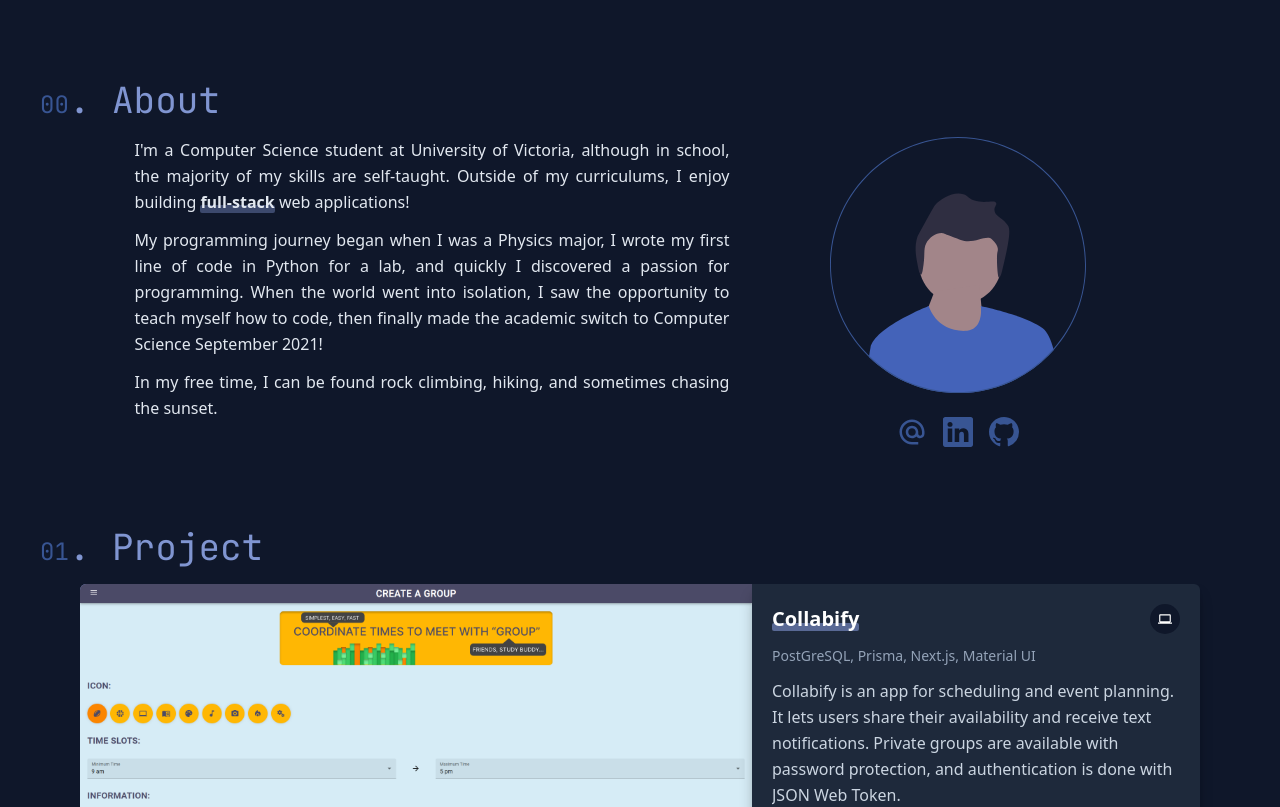
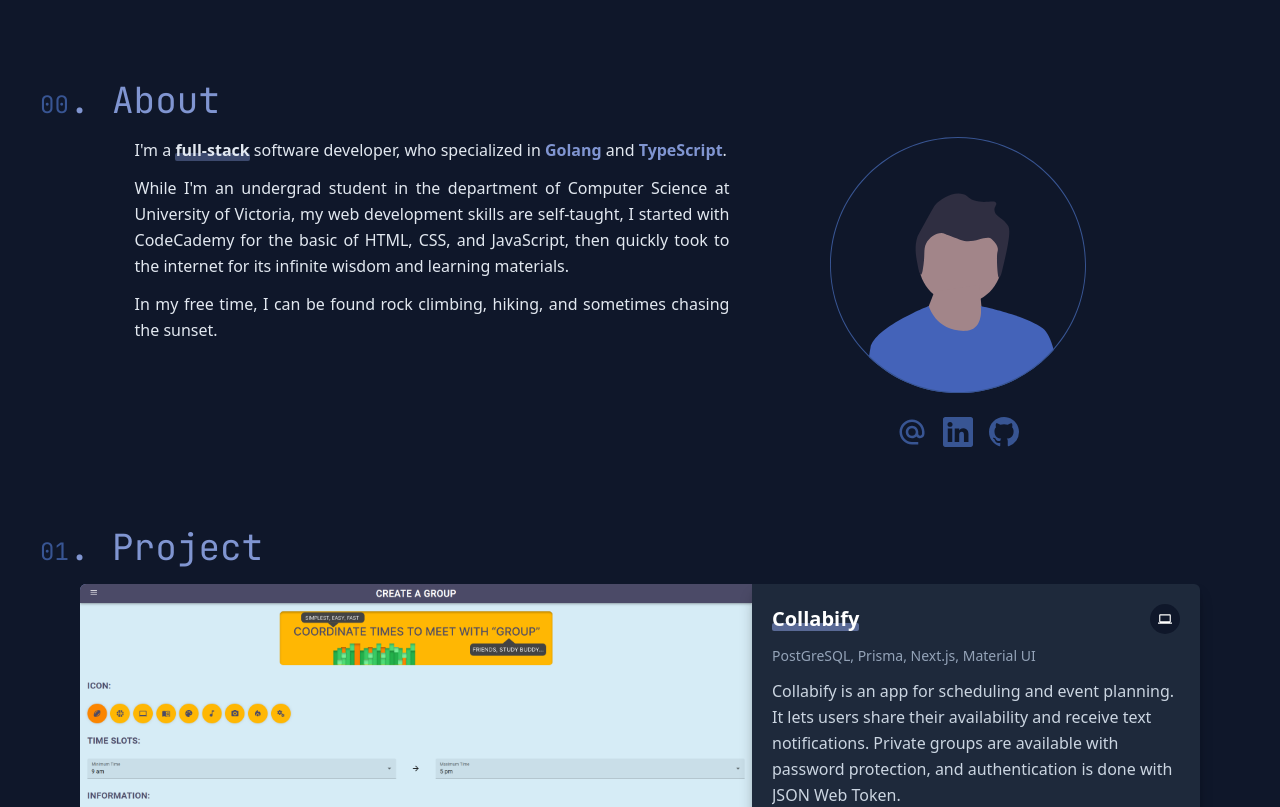
Before and after one commit to hn275/portfolio, a React (Vite) app: page / in a window 1280 px wide. Shown: the part 840-1647 px from the top of the page. Built offline with nearby package versions, Linux system fonts and the light colour scheme.

Commit message:
style: update about section content

```diff
--- a/src/App.tsx
+++ b/src/App.tsx
@@ -114,7 +114,7 @@ function App() {
         </Section>
 
         {/* EDUCATIONS */}
-        <Section id="educations" _title="Educations" _count="02"></Section>
+        <Section id="work" _title="Work" _count="02"></Section>
 
         <section
           id="footer"
--- a/src/components/Project/GoVikes.tsx
+++ /dev/null
@@ -1,18 +0,0 @@
-export function GoVikes() {
-  return (
-    <>
-      <p>
-        After figuring out how to get data from University of Victoria for&nbsp;
-        <a href="#spf" className="italic hover:underline">
-          Study Space Finder
-        </a>
-        , I wanted to fully expose the API (with permission, of course!), and to
-        benefit from the performance the Go programming language has to offer.
-      </p>
-      <p>
-        This project is in development, and it will likely remain in development
-        for a long time, as there is just so much I can do.
-      </p>
-    </>
-  );
-}
--- a/src/components/Project/GradeTracker.tsx
+++ /dev/null
@@ -1,11 +0,0 @@
-export function GradeTracker() {
-  return (
-    <>
-      <p>
-        Grade Tracker is an app for students to log and track their grades. It
-        calculates the total grade of each entry and its weight, helping
-        students stay organized and achieve their academic goals.
-      </p>
-    </>
-  );
-}
--- a/src/components/Project/StudySpaceFinder.tsx
+++ /dev/null
@@ -1,26 +0,0 @@
-export function StudySpaceFinder() {
-  return (
-    <>
-      <p>
-        Study Space Finder is an app that helps students find available study
-        spaces on campus (University of Victoria.) It allows students to search
-        for spaces by location and time of day, and view detailed schedules of
-        each room/building.
-      </p>
-      <p>
-        The majority of my code is pushed into the backend, and the backend
-        contains only my code. I&apos;ve put in a lot of the work to reverse
-        engineer the&nbsp;
-        <a
-          href="https://github.com/hn275/StudySpaceFinder/blob/main/db/get_data.py"
-          target="_blank"
-          className="italic hover:underline"
-        >
-          requests
-        </a>
-        &nbsp;a student has to make to register for courses, as it was
-        impossible for me to access the university's database directly.
-      </p>
-    </>
-  );
-}
--- a/src/components/Project/index.ts
+++ /dev/null
@@ -1,3 +0,0 @@
-export * from "./GoVikes";
-export * from "./StudySpaceFinder";
-export * from "./GradeTracker";
--- a/src/features/About/About.tsx
+++ b/src/features/About/About.tsx
@@ -28,22 +28,22 @@ export function About() {
         className="flex flex-col gap-3 max-w-[65ch] text-justify"
       >
         <p>
-          I&apos;m a Computer Science student at University of Victoria,
-          although in school, the majority of my skills are self-taught. Outside
-          of my curriculums, I enjoy building&nbsp;
+          I&apos;m a&nbsp;
           <span className="font-semibold relative">
             <span className="underline-accent -z-10" />
             full-stack
           </span>
-          &nbsp;web applications!
+          &nbsp;software developer, who specialized in&nbsp;
+          <span className="font-semibold text-brand-50">Golang</span> and&nbsp;
+          <span className="font-semibold text-brand-50">TypeScript</span>.
         </p>
 
         <p>
-          My programming journey began when I was a Physics major, I wrote my
-          first line of code in Python for a lab, and quickly I discovered a
-          passion for programming. When the world went into isolation, I saw the
-          opportunity to teach myself how to code, then finally made the
-          academic switch to Computer Science September 2021!
+          While I&apos;m an undergrad student in the department of Computer
+          Science at University of Victoria, my web development skills are
+          self-taught, I started with CodeCademy for the basic of HTML, CSS, and
+          JavaScript, then quickly took to the internet for its infinite wisdom
+          and learning materials.
         </p>
 
         <p>
```
